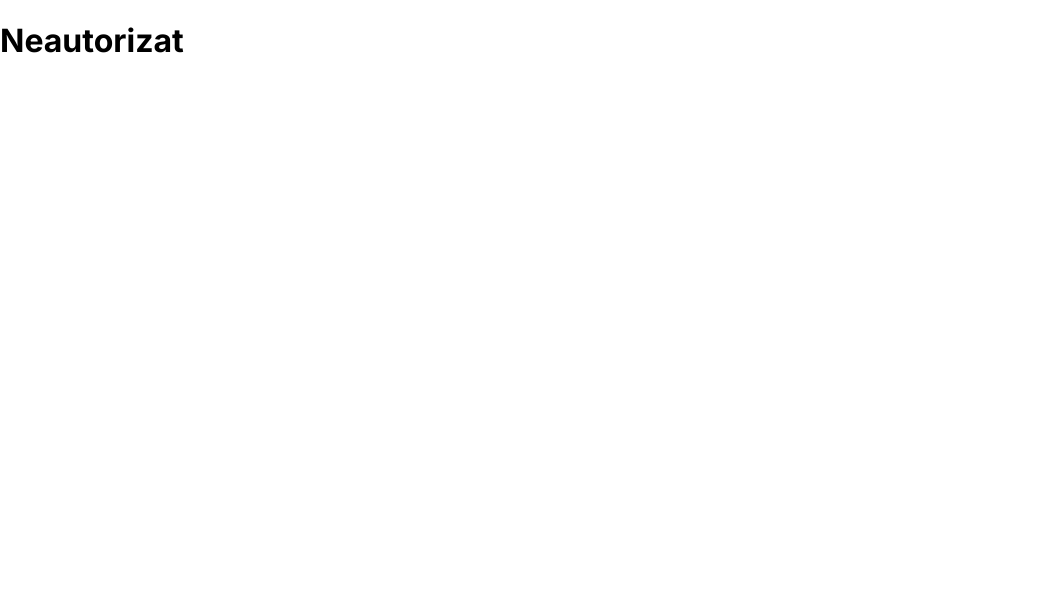
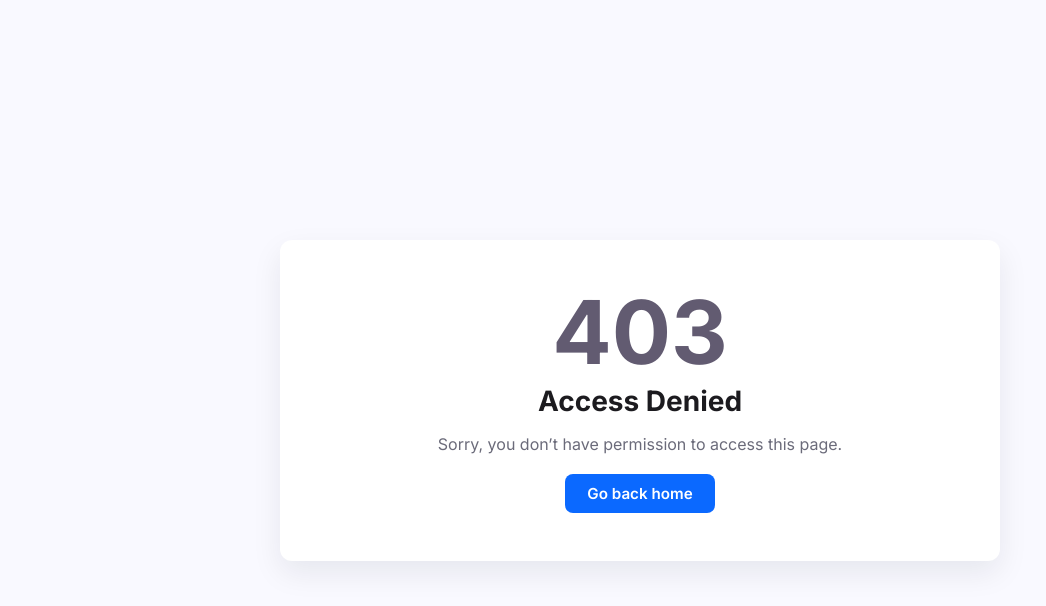
Before and after one commit to AndreiP256/Z-Drive, a React (Vite) app in the folder frontend/: page /unauthorized in a window 1280 px wide. Shown: the top 606 px of the page, without its empty margins (0-1046 px from the left). Built offline with nearby package versions, Linux system fonts and the light colour scheme.

Commit message:
Added unauthorized page

```diff
--- a/frontend/src/App.jsx
+++ b/frontend/src/App.jsx
@@ -9,6 +9,7 @@ import UsersPage from './pages/users/UsersPage';
 import SharedPage from './pages/shared/SharedPage';
 import RolesPage from './pages/roles/RolesPage';
 import AuditPage from './pages/audit/AuditPage';
+import Unauthorized from './pages/unauthorized/UnauthorizedPage';
 
 const PrivateRoute = ({ children }) => {
     const { user } = useAuth();
@@ -31,20 +32,26 @@ function App() {
                     </ProtectedRoute>
                 }>
                     <Route path="/dashboard" element={<Dashboard />} />
-                    <Route path="/users" element={<UsersPage />} />
                     <Route path="/shared" element={<SharedPage />} />
                     <Route path="/roles" element={<RolesPage />} />
                     <Route path="/audit" element={<AuditPage />} />
+                    <Route path="/profile" element={<div>Profile Mangement Here</div>} />
 
                     {/* Rută protejată suplimentar prin rol */}
-                    <Route path="/admin" element={
+                    <Route path="/users" element={
                         <ProtectedRoute allowedRoles={['ADMIN']}>
-                            <h1>Ruta de admin daca avem</h1>
+                            <UsersPage />
+                        </ProtectedRoute>
+                    } />
+
+                    <Route path="/audit" element={
+                        <ProtectedRoute allowedRoles={['ADMIN', 'MANAGER']}>
+                            <AuditPage />
                         </ProtectedRoute>
                     } />
                 </Route>
 
-                <Route path="/unauthorized" element={<h1>Neautorizat</h1>} />
+                <Route path="/unauthorized" element={<Unauthorized />} />
                 <Route path="*" element={<NotFound />} />
             </Routes>
             </BrowserRouter>
--- a/frontend/src/pages/not_found/NotFound.css
+++ b/frontend/src/pages/not_found/NotFound.css
@@ -17,7 +17,7 @@
 .notfound-code {
     font-size: 8rem;
     font-weight: 900;
-    color: #f3f4f6;
+    color: #e4e5e8;
     line-height: 1;
     margin: 0;
     position: relative;
--- /dev/null
+++ b/frontend/src/pages/unauthorized/Unauthorized.css
@@ -0,0 +1,76 @@
+.unauthorized-viewport {
+  min-height: 100vh;
+  display: flex;
+  align-items: center;
+  justify-content: center;
+  background: #f9f9ff;
+  padding: 32px;
+}
+
+.unauthorized-content {
+  background: #ffffff;
+  padding: 48px 40px;
+  border-radius: 12px;
+  box-shadow: 0 12px 30px rgba(17, 24, 39, 0.08);
+  max-width: 720px;
+  width: 100%;
+  text-align: center;
+}
+
+.unauthorized-code {
+  font-size: 88px;
+  line-height: 1;
+  margin: 0 0 8px 0;
+  color: #625b71;
+  font-weight: 800;
+}
+
+.unauthorized-title {
+  font-size: 28px;
+  margin: 0 0 8px 0;
+  color: #1c1b1f;
+  font-weight: 700;
+}
+
+.unauthorized-text {
+  color: #6b6b7a;
+  font-size: 1rem;
+  margin-bottom: 20px;
+}
+
+.back-button {
+  display: inline-block;
+  padding: 10px 22px;
+  border-radius: 8px;
+  background-color: #0b69ff;
+  color: #ffffff;
+  font-weight: 600;
+  font-size: 0.95rem;
+  border: none;
+  cursor: pointer;
+  transition: background-color 0.18s ease, box-shadow 0.18s ease;
+}
+
+.back-button:hover {
+  background-color: #0052cc;
+  box-shadow: 0 6px 18px rgba(11,105,255,0.18);
+}
+
+.back-button:focus {
+  outline: none;
+  box-shadow: 0 0 0 4px rgba(11,105,255,0.12);
+}
+
+@media (max-width: 600px) {
+  .unauthorized-content {
+    padding: 28px 20px;
+  }
+
+  .unauthorized-code {
+    font-size: 56px;
+  }
+
+  .unauthorized-title {
+    font-size: 20px;
+  }
+}
--- /dev/null
+++ b/frontend/src/pages/unauthorized/UnauthorizedPage.jsx
@@ -0,0 +1,23 @@
+import { useNavigate } from 'react-router-dom';
+import './Unauthorized.css';
+
+const Unauthorized = () => {
+    const navigate = useNavigate();
+
+    return (
+        <div className="unauthorized-viewport">
+            <div className="unauthorized-content">
+                <p className="unauthorized-code">403</p>
+                <h1 className="unauthorized-title">Access Denied</h1>
+                <p className="unauthorized-text">
+                    Sorry, you don’t have permission to access this page.
+                </p>
+                <button className="back-button" onClick={() => navigate('/dashboard')}>
+                    Go back home
+                </button>
+            </div>
+        </div>
+    );
+};
+
+export default Unauthorized;
```
